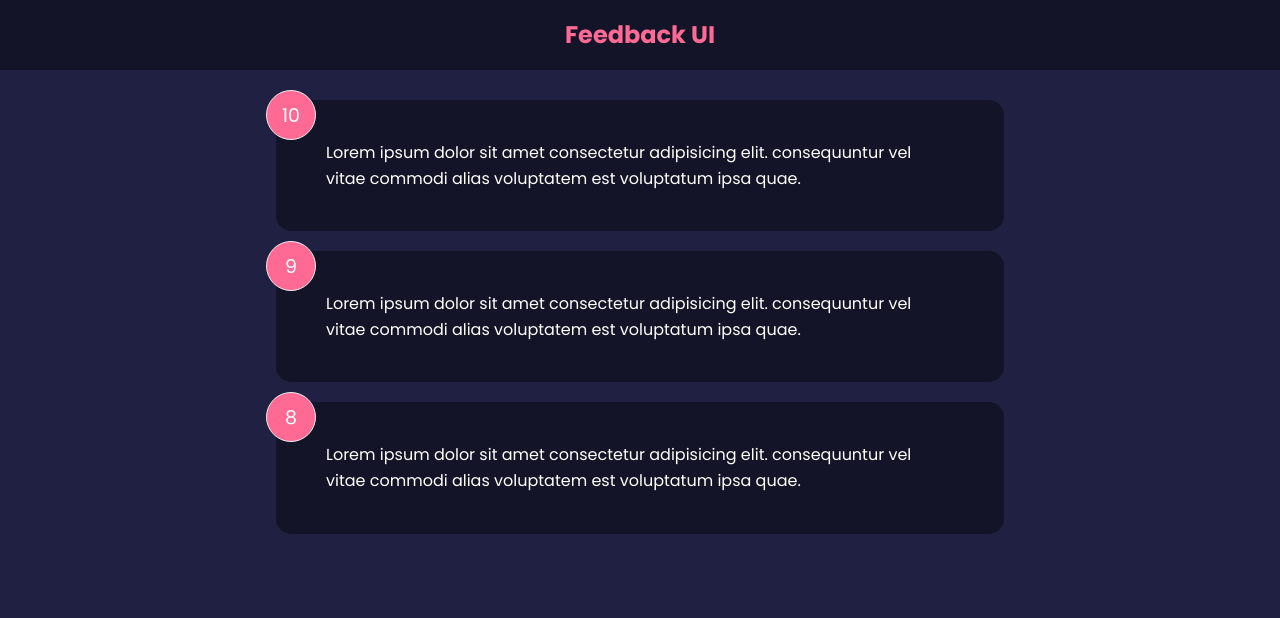
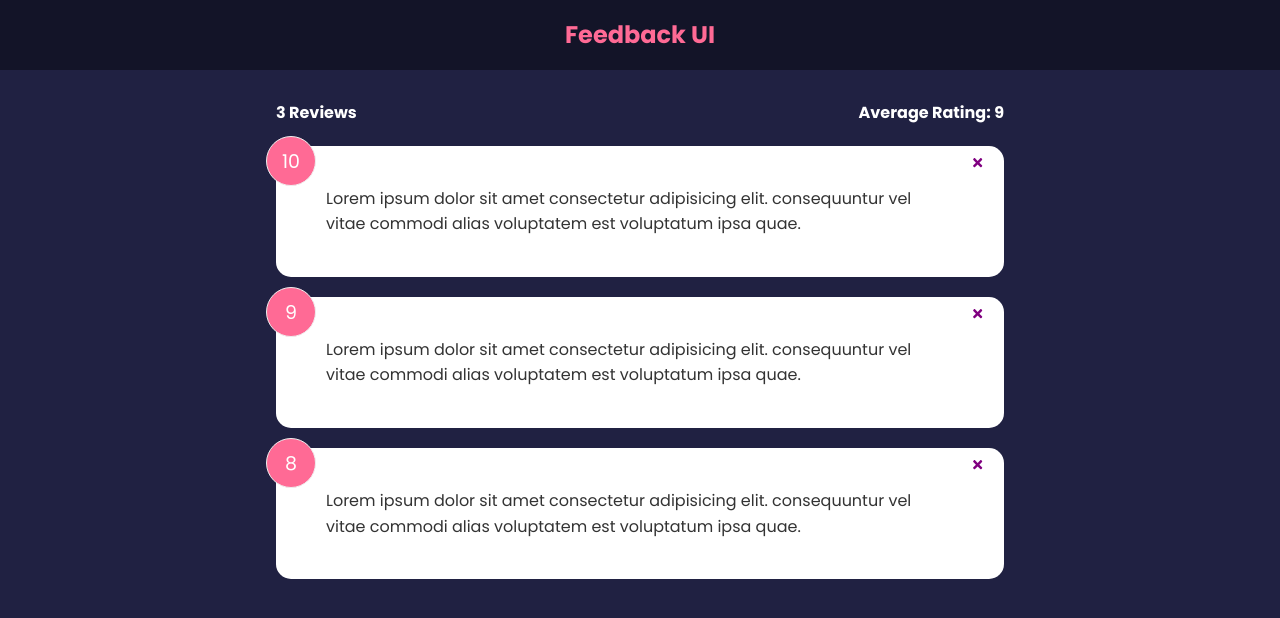
Before and after one commit to riskinputra/feedback-app, a React (Create React App) app: page / in a window 1280 px wide. Shown: the top 618 px of the page. Built offline with nearby package versions, Linux system fonts and the light colour scheme.

Commit message:
feedbackStats component and reactivity

```diff
--- a/package.json
+++ b/package.json
@@ -8,6 +8,7 @@
     "@testing-library/user-event": "^12.1.10",
     "react": "^17.0.2",
     "react-dom": "^17.0.2",
+    "react-icons": "^4.3.1",
     "react-scripts": "4.0.3",
     "web-vitals": "^1.0.1"
   },
--- a/src/App.js
+++ b/src/App.js
@@ -1,5 +1,6 @@
 import Header from './components/Header'
 import FeedbackList from './components/FeedbackList'
+import FeedbackStats from './components/FeedbackStats'
 
 import FeedbackData from './data/FeedbackData'
 
@@ -7,12 +8,17 @@
 
 function App() {
   const [feedback, setFeedback] = useState(FeedbackData)
-
+  const deleteFeedback = (id) => {
+    if (window.confirm('Are you sure want to delete?')) {
+      setFeedback(feedback.filter((item) => item.id !== id))
+    }
+  }
   return (
     <>
       <Header />
       <div className="container">
-        <FeedbackList feedback={feedback} />
+        <FeedbackStats feedback={feedback} />
+        <FeedbackList feedback={feedback} handleDelete={deleteFeedback} />
       </div>
     </>
   )
--- a/src/components/FeedbackItem.jsx
+++ b/src/components/FeedbackItem.jsx
@@ -1,13 +1,17 @@
+import { FaTimes } from 'react-icons/fa'
 import PropTypes from 'prop-types'
 
 import Card from './shared/Card'
 
-function FeedbackItem({ item }) {
+function FeedbackItem({ item, handleDelete }) {
   return (
-    <Card reverse={true}>
+    <Card>
       <div className="num-display">
         {item.rating}
       </div>
+      <button className='close' onClick={() => handleDelete(item.id)}>
+        <FaTimes color='purple' />
+      </button>
       <div className="text-display">
         {item.text}
       </div>
@@ -15,8 +19,10 @@
   )
 }
 
+
 FeedbackItem.propTypes = {
-  item: PropTypes.object.isRequired
+  item: PropTypes.object.isRequired,
+  reverse: PropTypes.bool
 }
 
 export default FeedbackItem
--- a/src/components/FeedbackList.jsx
+++ b/src/components/FeedbackList.jsx
@@ -2,15 +2,16 @@
 
 import FeedbackItem from './FeedbackItem'
 
-function FeedbackList({ feedback }) {
+function FeedbackList({ feedback, handleDelete }) {
   if (!feedback || !feedback.length) {
     return <p>No Feedback Yet</p>
   }
+
   return (
     <div>
       <div className="feedback-list">
         {feedback.map((item) => (
-          <FeedbackItem key={item.id} item={item} />
+          <FeedbackItem key={item.id} item={item} handleDelete={(id) => handleDelete(id)} />
         ))}
       </div>
     </div>
--- /dev/null
+++ b/src/components/FeedbackStats.jsx
@@ -0,0 +1,21 @@
+import PropTypes from 'prop-types'
+
+function FeedbackStats({feedback}) {
+  let average = feedback.reduce((acc, cur) => {
+    return acc + cur.rating
+  }, 0) / feedback.length
+
+  average = average.toFixed(1).replace(/[.,]0$/, '')
+  return (
+    <div className="feedback-stats">
+      <h4>{feedback.length} Reviews</h4>
+      <h4>Average Rating: {isNaN(average) ? 0 : average}</h4>
+    </div>
+  )
+}
+
+FeedbackStats.propTypes = {
+  feedback: PropTypes.array.isRequired
+}
+
+export default FeedbackStats
```
Also changed, not shown: 1 other file (tests, documents, lock files or other folders).
